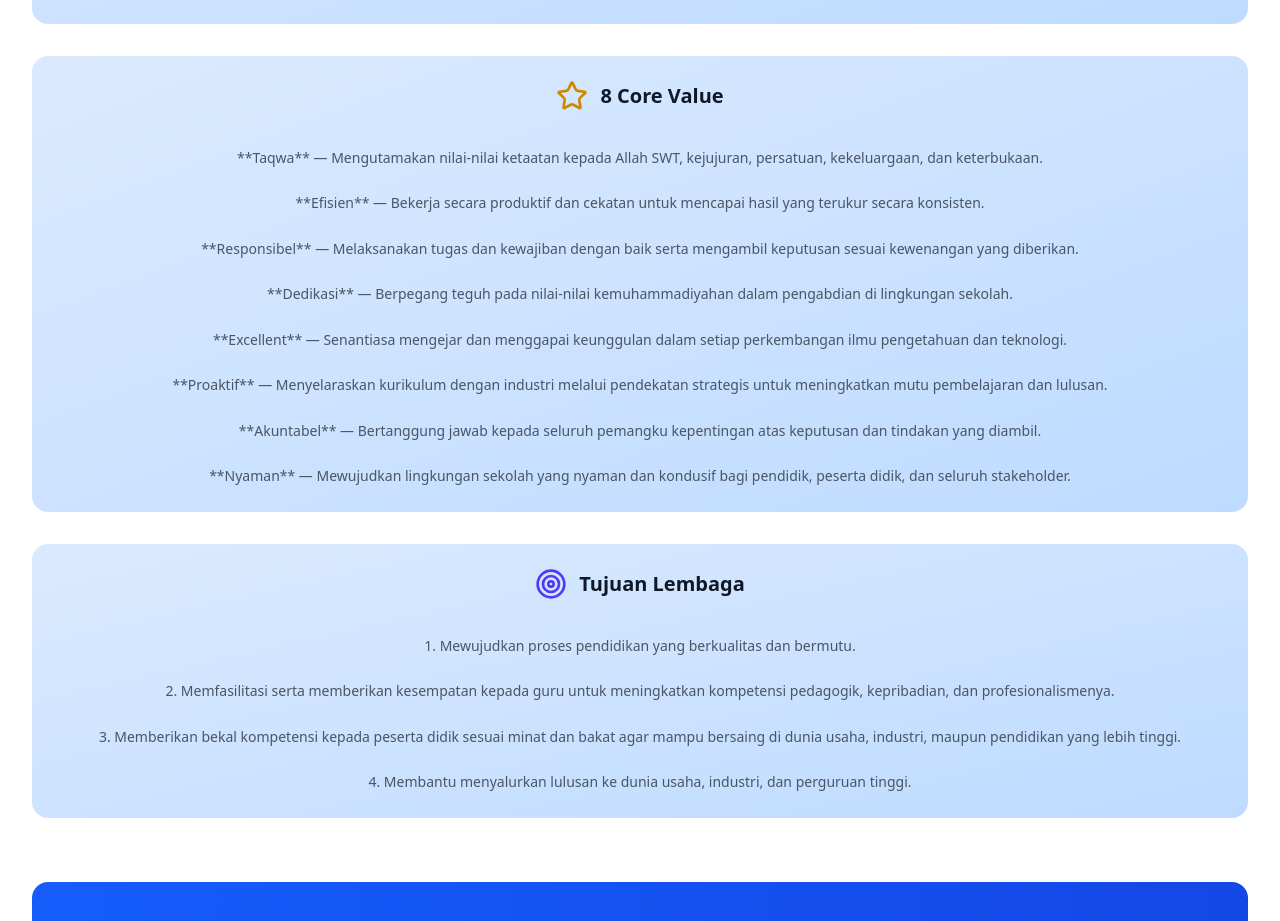
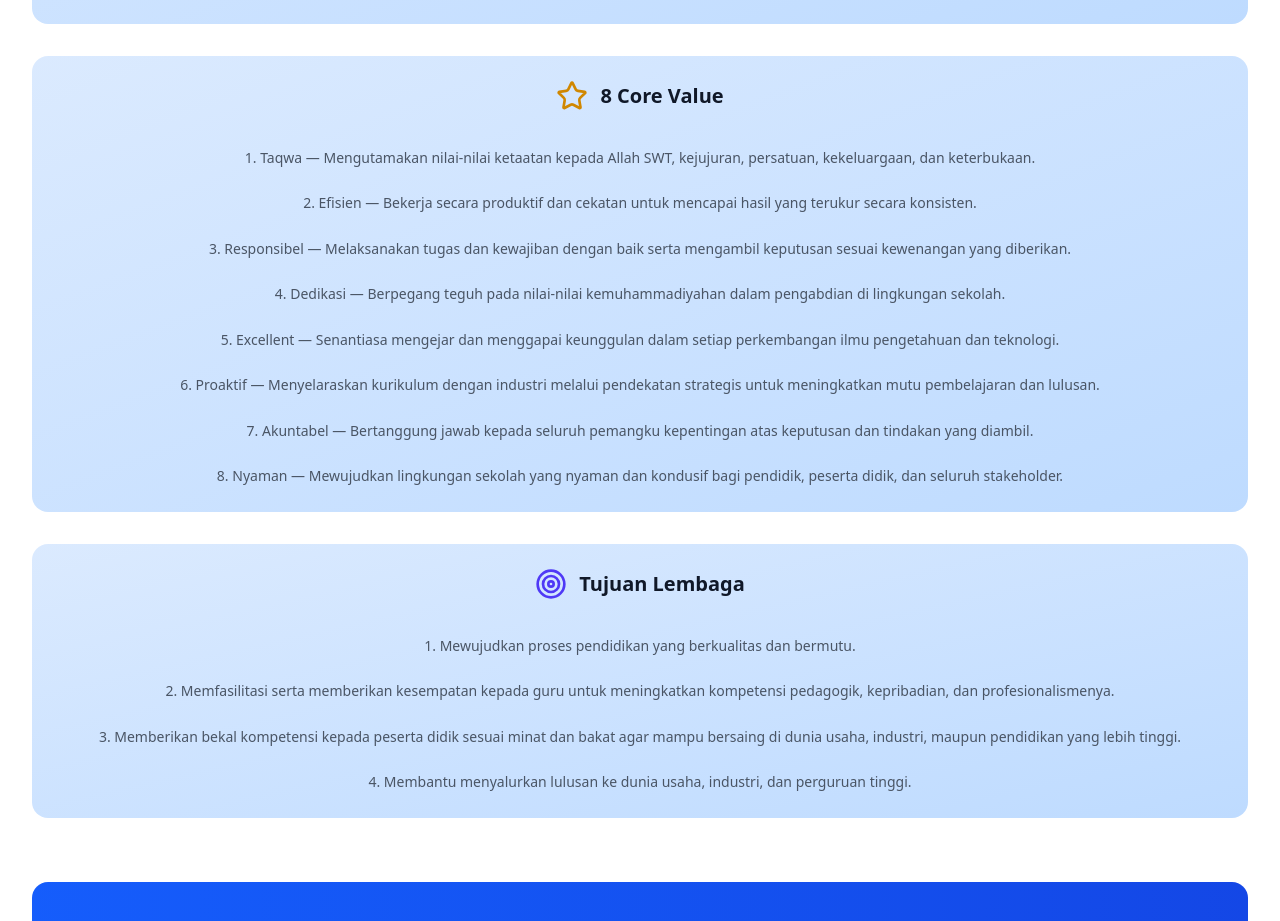
Before and after one commit to Nikkoadr/landingpage, a Next.js app: page / in a window 1280 px wide. Shown: the part 1640-2561 px from the top of the page. Built offline with nearby package versions, Linux system fonts and the light colour scheme.

Commit message:
Update About.tsx

```diff
--- a/components/welcome/About.tsx
+++ b/components/welcome/About.tsx
@@ -33,21 +33,21 @@ const About = () => {
       icon: <Star className="h-8 w-8 text-yellow-600" />,
       title: "8 Core Value",
       description: `
-**Taqwa** — Mengutamakan nilai-nilai ketaatan kepada Allah SWT, kejujuran, persatuan, kekeluargaan, dan keterbukaan.
+1. Taqwa — Mengutamakan nilai-nilai ketaatan kepada Allah SWT, kejujuran, persatuan, kekeluargaan, dan keterbukaan.
 
-**Efisien** — Bekerja secara produktif dan cekatan untuk mencapai hasil yang terukur secara konsisten.
+2. Efisien — Bekerja secara produktif dan cekatan untuk mencapai hasil yang terukur secara konsisten.
 
-**Responsibel** — Melaksanakan tugas dan kewajiban dengan baik serta mengambil keputusan sesuai kewenangan yang diberikan.
+3. Responsibel — Melaksanakan tugas dan kewajiban dengan baik serta mengambil keputusan sesuai kewenangan yang diberikan.
 
-**Dedikasi** — Berpegang teguh pada nilai-nilai kemuhammadiyahan dalam pengabdian di lingkungan sekolah.
+4. Dedikasi — Berpegang teguh pada nilai-nilai kemuhammadiyahan dalam pengabdian di lingkungan sekolah.
 
-**Excellent** — Senantiasa mengejar dan menggapai keunggulan dalam setiap perkembangan ilmu pengetahuan dan teknologi.
+5. Excellent — Senantiasa mengejar dan menggapai keunggulan dalam setiap perkembangan ilmu pengetahuan dan teknologi.
 
-**Proaktif** — Menyelaraskan kurikulum dengan industri melalui pendekatan strategis untuk meningkatkan mutu pembelajaran dan lulusan.
+6. Proaktif — Menyelaraskan kurikulum dengan industri melalui pendekatan strategis untuk meningkatkan mutu pembelajaran dan lulusan.
 
-**Akuntabel** — Bertanggung jawab kepada seluruh pemangku kepentingan atas keputusan dan tindakan yang diambil.
+7. Akuntabel — Bertanggung jawab kepada seluruh pemangku kepentingan atas keputusan dan tindakan yang diambil.
 
-**Nyaman** — Mewujudkan lingkungan sekolah yang nyaman dan kondusif bagi pendidik, peserta didik, dan seluruh stakeholder.
+8. Nyaman — Mewujudkan lingkungan sekolah yang nyaman dan kondusif bagi pendidik, peserta didik, dan seluruh stakeholder.
     `,
     },
     {
```
